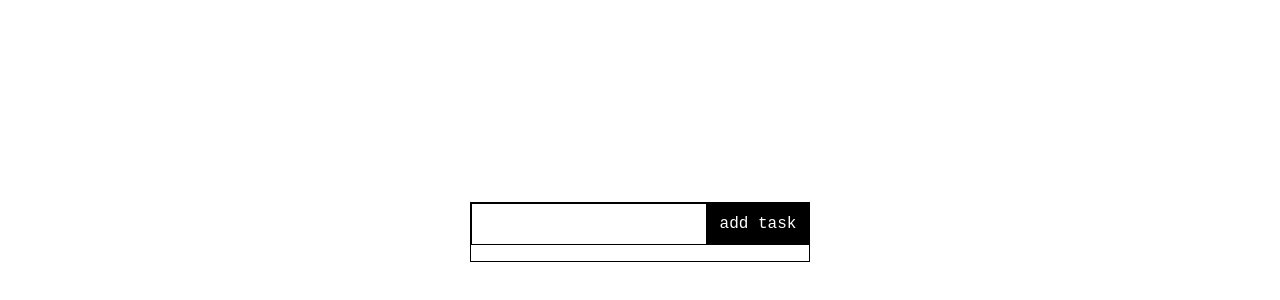
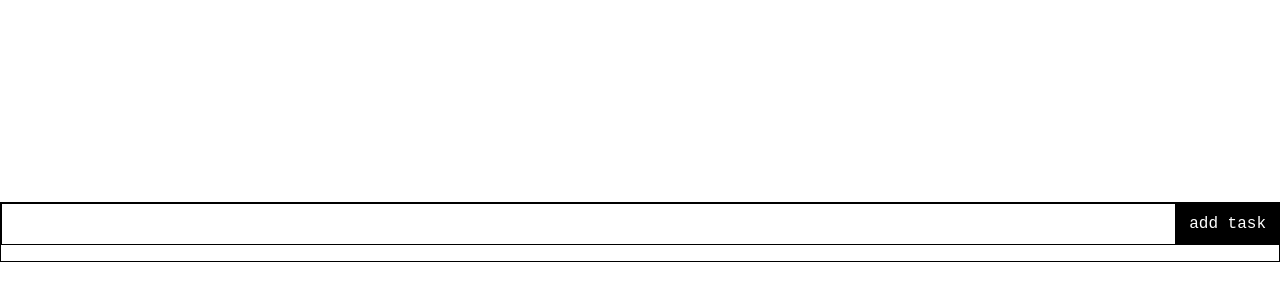
Before and after one commit to renagc/react-challenge, a React (Vite) app: page / in a window 1280 px wide. Shown: the part 168-468 px from the top of the page. Built offline with nearby package versions, Linux system fonts and the light colour scheme.

Commit message:
changed task manager size

```diff
--- a/src/App.tsx
+++ b/src/App.tsx
@@ -20,11 +20,11 @@ function App() {
 
   return (
     <>
-      <main className="container border">
+      <main className="container border w-screen">
         <AppContext.Provider value={{ taskList, removeTask }}>
-          <section>
+          <section className="flex w-full">
             <input
-              className="border border-black py-2 px-3"
+              className="border border-black py-2 px-3 flex-1"
               onChange={(e: React.ChangeEvent<HTMLInputElement>) =>
                 setTask(e.target.value)
               }
```
